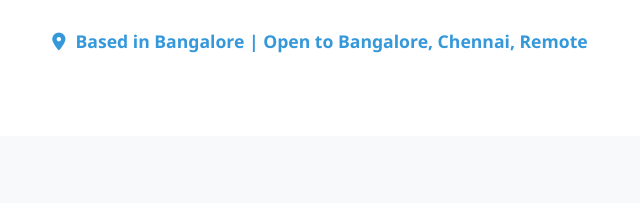
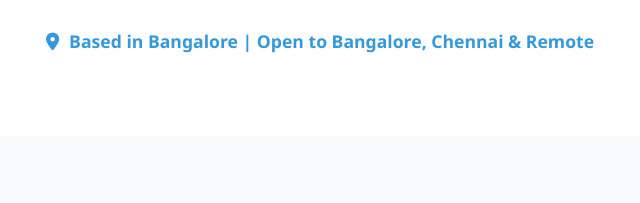
Before and after one commit to avadhshiva/Portfolio, a plain HTML site: page index.html in a window 1280 px wide. Shown: the part 826-1029 px from the top of the page, 320-960 px from the left. Drawn offline with Linux system fonts and the light colour scheme.

Commit message:
Update location info text formatting

```diff
--- a/index.html
+++ b/index.html
@@ -39,7 +39,7 @@
                     <p>Versatile Senior Manager with 18+ years of comprehensive experience spanning QA Management, Project Delivery, and Release Management. Proven expertise in leading cross-functional teams, driving end-to-end project execution, and ensuring seamless product releases across diverse industry domains including e-Commerce, Payments, Insurance, Logistics, and eLearning.</p>
                     <div class="location-info">
                         <i class="fas fa-map-marker-alt"></i>
-                        <span>Based in Bangalore | Open to Bangalore, Chennai, Remote</span>
+                        <span>Based in Bangalore | Open to Bangalore, Chennai & Remote</span>
                     </div>
                 </div>
             </div>
```
